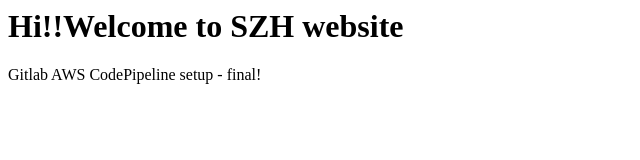
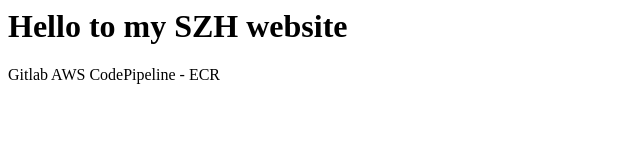
Before and after one commit to syedzahir/aws-cicd-ecr-project, a plain HTML site: page index.html in a window 1280 px wide. Shown: the whole page, without its empty margins (0-640 px from the left). Drawn offline with Linux system fonts and the light colour scheme.

Commit message:
index html changes

```diff
--- a/index.html
+++ b/index.html
@@ -3,7 +3,7 @@
     <title>SZH CI/CD</title>
   </head>
   <body>
-    <h1>Hi!!Welcome to SZH website</h1>
-    <p>Gitlab AWS CodePipeline setup - final!</p>
+    <h1>Hello to my SZH website</h1>
+    <p>Gitlab AWS CodePipeline - ECR</p>
   </body>
 </html>
```
